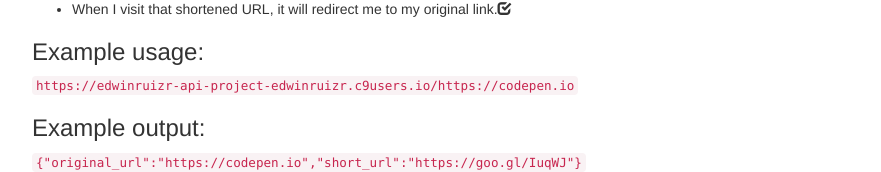
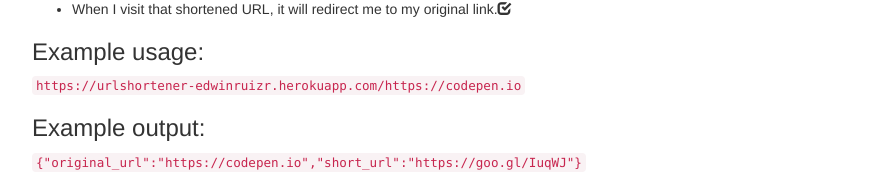
Before and after one commit to edwinruizr/urlshortener, a website: page public/index.html in a window 1280 px wide. Shown: the part 140-312 px from the top of the page, without its empty margins (38-919 px from the left). Drawn offline with nearby package versions, Linux system fonts and the light colour scheme.

Commit message:
changed url to match url of heroku web app

```diff
--- a/public/index.html
+++ b/public/index.html
@@ -15,7 +15,7 @@
                 <li>When I visit that shortened URL, it will redirect me to my original link.<i class="glyphicon glyphicon-check"></i></li>
                 </ul>
             <h3>Example usage:</h3>
-            <code>https://edwinruizr-api-project-edwinruizr.c9users.io/https://codepen.io</code><br>
+            <code>https://urlshortener-edwinruizr.herokuapp.com/https://codepen.io</code><br>
 
             <h3>Example output:</h3>
             <code>
```
